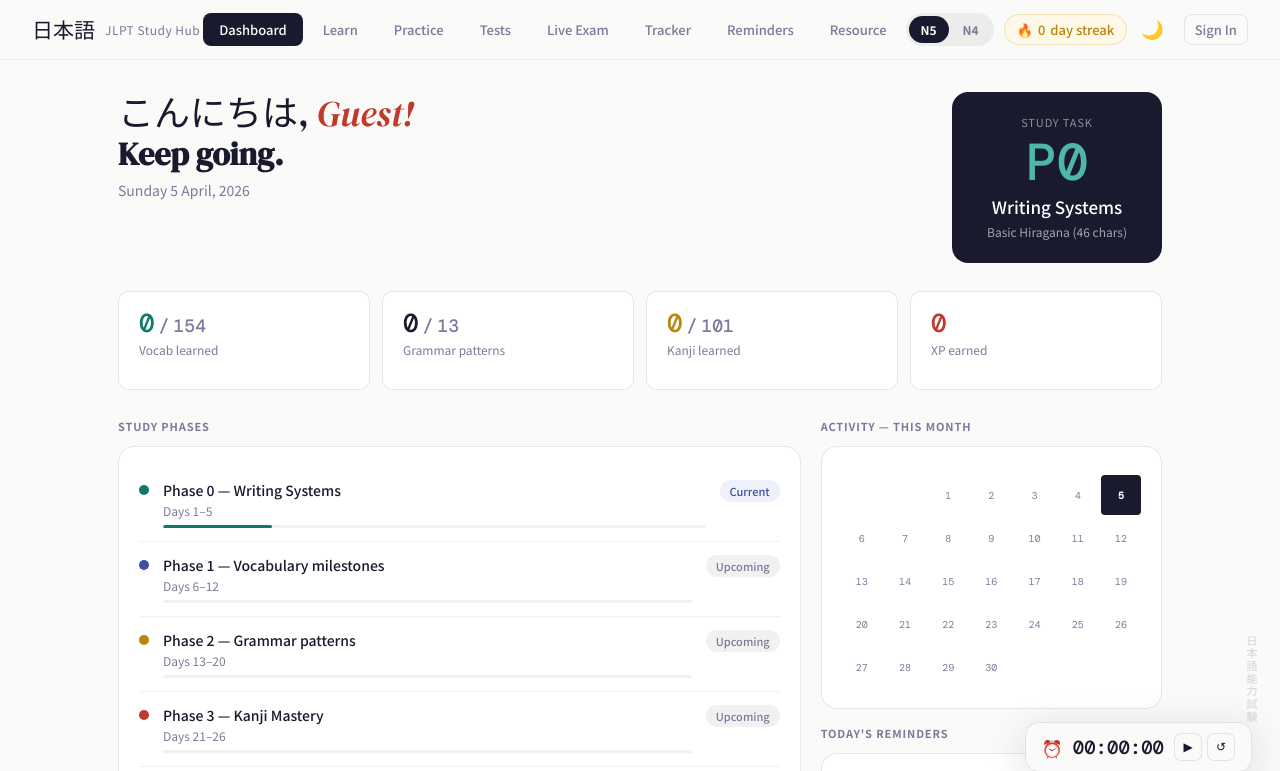
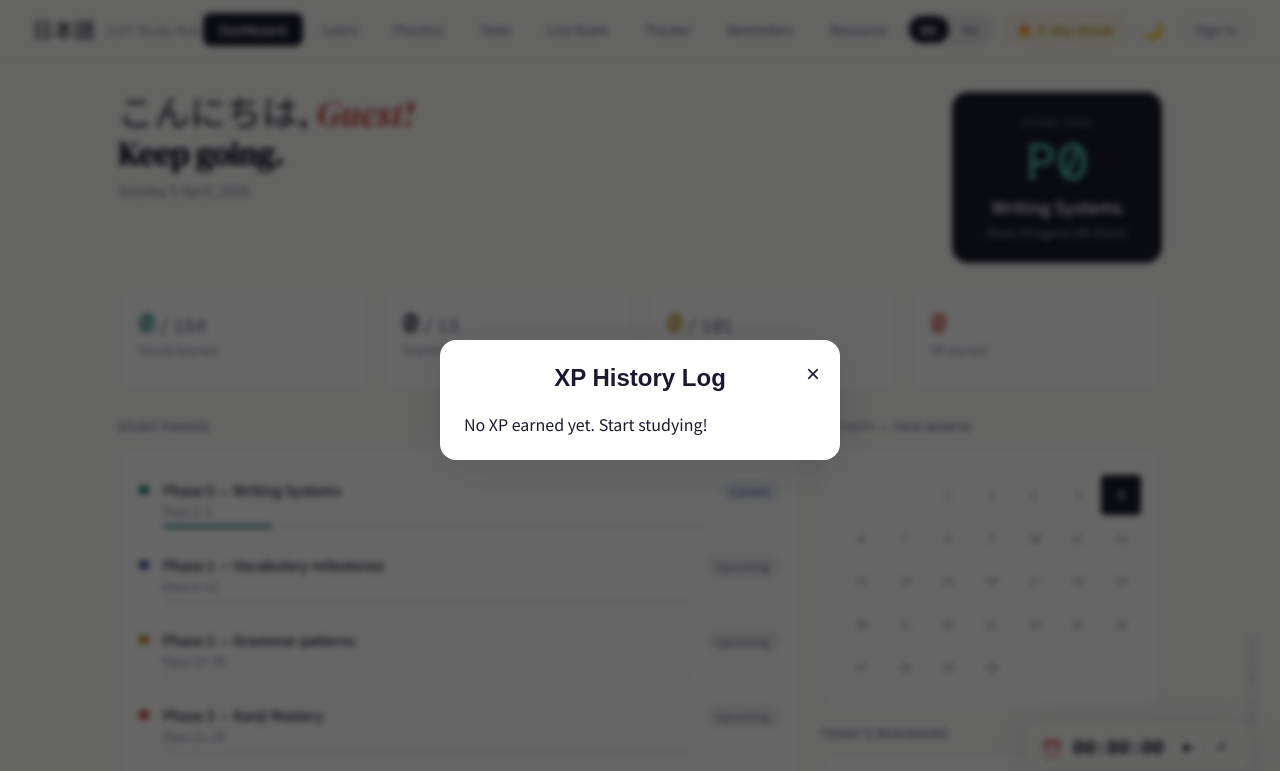
Before and after one commit to Ayush-wattakhare/jlpt-study-hub, a website: page public/index.html in a window 1280 px wide. Both pictures are taken after a click on the element "Click to view XP history". Shown: the top 771 px of the page. Drawn offline with nearby package versions, Linux system fonts and the light colour scheme; no server answers.

Commit message:
style: fix XP modal formatting and styling

```diff
--- a/public/index.html
+++ b/public/index.html
@@ -370,11 +370,11 @@
   <div class="modal-box" onclick="event.stopPropagation()" id="modalBox"></div>
 </div>
 
-  <div class="auth-layer" id="xpModal" style="display:none; z-index: 1000;">
-    <div class="auth-box" style="max-height: 80vh; overflow-y: auto;">
-      <button style="float:right;background:none;border:none;font-size:24px;cursor:pointer;color:var(--text)" onclick="closeXPHistory()">&times;</button>
-      <h2 style="font-family:'Outfit',sans-serif;font-weight:700;">XP History Log</h2>
-      <div id="xpHistoryList" style="margin-top: 16px; text-align: left;"></div>
+  <div id="xpModal" style="position:fixed;inset:0;z-index:9999;display:none;align-items:center;justify-content:center;background:rgba(0,0,0,0.6);backdrop-filter:blur(3px);">
+    <div style="border-radius:var(--radius);box-shadow:var(--shadow-lg);width:90%;max-width:400px;max-height:80vh;overflow-y:auto;background:var(--card);padding:24px;position:relative;">
+      <button style="position:absolute;top:20px;right:20px;background:none;border:none;font-size:24px;cursor:pointer;color:var(--ink)" onclick="closeXPHistory()">&times;</button>
+      <h2 style="font-family:'Outfit',sans-serif;font-weight:700;margin-bottom:20px;color:var(--ink);text-align:center;">XP History Log</h2>
+      <div id="xpHistoryList" style="text-align:left;"></div>
     </div>
   </div>
 
```
